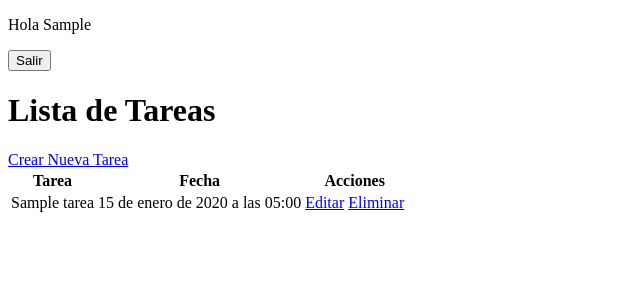
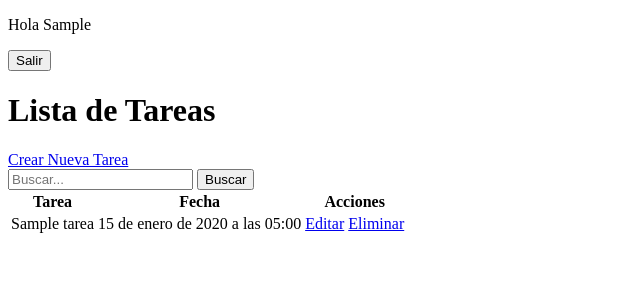
Before and after one commit to j-quinde/todo-list, a Django app: page / in a window 1280 px wide. Shown: the top 300 px of the page, without its empty margins (0-640 px from the left). Run offline with Django 5.2, Linux system fonts and the light colour scheme; a user stored in the database is signed in; tables that the repository leaves empty hold one stand-in row (values such as "Sample post"); some libraries are stand-ins or nearby versions.

Commit message:
feat(tasks): se agrega funcionalidad de busqueda en lista de tareas

```diff
--- a/base/templates/base/tarea_list.html
+++ b/base/templates/base/tarea_list.html
@@ -14,6 +14,11 @@
     {% endif %}
     <h1>Lista de Tareas</h1>
     <a href="{% url 'crear-tarea' %}">Crear Nueva Tarea</a>
+
+    <form method="GET">
+        <input type="text" name="buscador" placeholder="Buscar..." aria-label="Buscar" value="{{ valor_buscado }}">
+        <input type="submit" value="Buscar">
+    </form>
 
     <table>
         <thead>
--- a/base/views.py
+++ b/base/views.py
@@ -51,6 +51,11 @@ class ListaTareas(LoginRequiredMixin,ListView):
         context = super().get_context_data(**kwargs)
         context['tareas'] = context['tareas'].filter(usuario=self.request.user)
         context['count'] = context['tareas'].filter(completo=False).count()
+
+        valor_buscado = self.request.GET.get('buscador') or ''
+        if valor_buscado:
+            context['tareas'] = context['tareas'].filter(titulo__icontains=valor_buscado)
+        context['valor_buscado'] = valor_buscado
         return context
 
 
```
